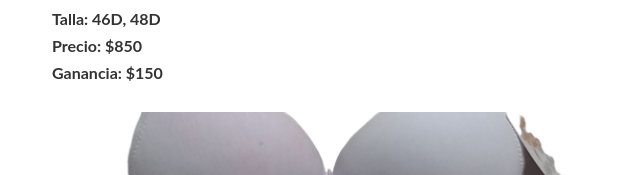
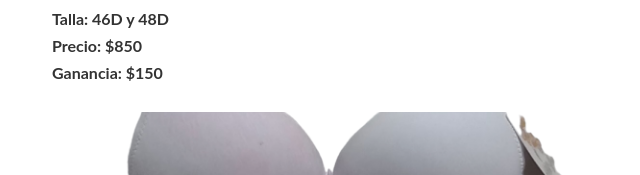
Before and after one commit to ElRydeR/ElRydeR.github.io, a plain HTML site: page ajustadores.html in a window 1280 px wide. Shown: the part 273-448 px from the top of the page, 0-640 px from the left. Drawn offline with Linux system fonts and the light colour scheme.

Commit message:
ajustadores.html

```diff
--- a/ajustadores.html
+++ b/ajustadores.html
@@ -23,7 +23,7 @@
 					/>
 				</figure>
 				<div class="info-product">
-					<h2>Talla: 46D, 48D</h2>
+					<h2>Talla: 46D y 48D</h2>
 					<h2>Precio: $850</h2>
 					<h2>Ganancia: $150</h2>
 				</div>
```
